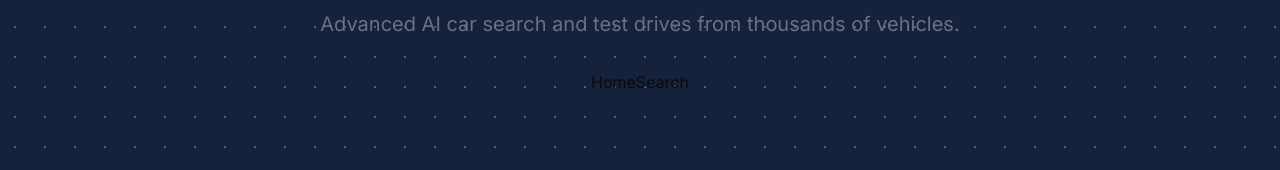
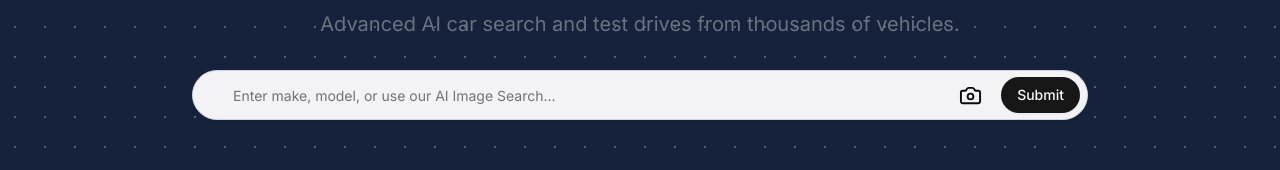
Before and after one commit to pankajsharma81/Vehiql, a Next.js app: page / in a window 1280 px wide. Shown: the part 398-568 px from the top of the page. Built offline with nearby package versions, Linux system fonts and the light colour scheme; no server answers.

Commit message:
drag and drop search UI

```diff
--- a/app/layout.js
+++ b/app/layout.js
@@ -2,7 +2,7 @@
 import "./globals.css";
 import { ClerkProvider } from "@clerk/nextjs";
 import Header from "@/components/header";
-
+import { Toaster } from "sonner";
 
 const inter = Inter({ subsets: ["latin"] });
 
@@ -16,9 +16,9 @@
     <ClerkProvider>
       <html lang="en">
         <body className={`${inter.className}`}>
-
-          <Header/>
+          <Header />
           <main className="min-h-screen">{children}</main>
+          <Toaster richColors />
           <footer className="bg-blue-50 py-14">
             <div className="container mx-auto px-4 text-center text-gray-600">
               <p>Made By Pankaj Sharma</p>
--- a/components/home-search.jsx
+++ b/components/home-search.jsx
@@ -1,9 +1,169 @@
-import React from 'react'
+"use client";
+import { useState } from "react";
+import { toast } from "sonner";
+import { Input } from "./ui/input";
+import { Button } from "./ui/button";
+import { Camera, Upload } from "lucide-react";
+import { useDropzone } from "react-dropzone";
+import { useRouter } from "next/navigation";
 
 const HomeSearch = () => {
+  const [searchTerm, setSearchTerm] = useState("");
+  const [isImageSearchActive, setIsImageSearchActive] = useState(false);
+
+  const [imagePreview, setImagePreview] = useState("");
+  const [searchImage, setSearchImage] = useState(null);
+  const [isUploading, setIsUploading] = useState(false);
+
+  const router = useRouter();
+
+  const handleTextSubmit = async (e) => {
+    e.preventDefault();
+    if (!searchTerm.trim()) {
+      toast.error("Please enter a search term");
+      return;
+    }
+
+    router.push(`/cars?search=${encodeURIComponent(searchTerm)}`);
+  };
+
+  const handleImageSearch = async (e) => {
+    e.preventDefault();
+    if (!searchImage) {
+      toast.error("Please upload an image first");
+      return;
+    }
+
+    // add ai logic
+  };
+
+  const onDrop = (acceptedFiles) => {
+    // Do something with the files
+    const file = acceptedFiles[0];
+
+    if (file) {
+      if (file.size > 5 * 1024 * 1024) {
+        toast.error("Image size must be less than 5MB");
+        return;
+      }
+    }
+
+    setIsUploading(true);
+    setSearchImage(file);
+
+    const reader = new FileReader();
+    reader.onloadend = () => {
+      setImagePreview(reader.result);
+      setIsUploading(false);
+      toast.success("Image uploaded successfully");
+    };
+
+    reader.onerror = () => {
+      setIsUploading(false);
+      toast.error("Failed to read the image");
+    };
+
+    reader.readAsDataURL(file);
+  };
+
+  const { getRootProps, getInputProps, isDragActive, isDragReject } =
+    useDropzone({
+      onDrop,
+      accept: {
+        "image/*": [".jpeg", ".jpg", ".png"],
+      },
+      maxFiles: 1,
+    });
+
   return (
-    <div>HomeSearch</div>
-  )
-}
+    <div>
+      <form onSubmit={handleTextSubmit}>
+        <div className="relative flex items-center">
+          <Input
+            type={"text"}
+            placeholder="Enter make, model, or use our AI Image Search..."
+            value={searchTerm}
+            onChange={(e) => setSearchTerm(e.target.value)}
+            className={
+              "pl-10 pr-12 py-6 w-full rounded-full border-gray-300 bg-white/95 backdrop-blur-sm"
+            }
+          />
+          <div className="absolute right-[100px]">
+            <Camera
+              size={35}
+              onClick={() => setIsImageSearchActive(!isImageSearchActive)}
+              className="cursor-pointer rounded-xl p-1.5"
+              style={{
+                background: isImageSearchActive ? "black" : "",
+                color: isImageSearchActive ? "white" : "",
+              }}
+            />
+          </div>
 
-export default HomeSearch
+          <Button type="submit" className={" absolute right-2 rounded-full"}>
+            Submit
+          </Button>
+        </div>
+      </form>
+
+      {isImageSearchActive && (
+        <div className="mt-4">
+          <form onSubmit={handleImageSearch}>
+            <div className="border-2 border-dashed border-gray-300 rounded-3xl p-6">
+              {imagePreview ? (
+                <div className="flex flex-col items-center">
+                  <img
+                    src={imagePreview}
+                    alt="Car Preview"
+                    className="h-40 object-contain mb-4"
+                  />
+                  <Button
+                    variant={"outline"}
+                    type="button"
+                    onClick={() => {
+                      setImagePreview("");
+                      setSearchImage(null);
+                      toast.info("Image removed");
+                    }}
+                  >
+                    Remove Image
+                  </Button>
+                </div>
+              ) : (
+                <div {...getRootProps()} className="cursor-pointer">
+                  <input {...getInputProps()} />
+                  <div className="flex flex-col items-center">
+                    <Upload className="h-12 w-12 text-gray-400 mb-2" />
+                    <p className="text-gray-500 mb-2">
+                      {isDragActive && !isDragReject
+                        ? "Leave the file here to upload"
+                        : "Drag & drop a car image or click to select"}
+                    </p>
+                    {isDragReject && (
+                      <p className="text-red-500 mb-2">Invalid image type</p>
+                    )}
+                    <p className="text-gray-400 text-sm">
+                      Supports: JPG, PNG (max 5MB)
+                    </p>
+                  </div>
+                </div>
+              )}
+            </div>
+
+            {imagePreview && (
+              <Button
+                type="submit"
+                className={"w-full mt-2"}
+                disabled={isUploading}
+              >
+                {isUploading ? "Uploading..." : "Search with this Image"}
+              </Button>
+            )}
+          </form>
+        </div>
+      )}
+    </div>
+  );
+};
+
+export default HomeSearch;
--- a/package.json
+++ b/package.json
@@ -31,6 +31,7 @@
     "react": "19.1.0",
     "react-day-picker": "^9.9.0",
     "react-dom": "19.1.0",
+    "react-dropzone": "^14.3.8",
     "sonner": "^2.0.7",
     "tailwind-merge": "^3.3.1"
   },
```
Also changed, not shown: 1 other file (tests, documents, lock files or other folders).
